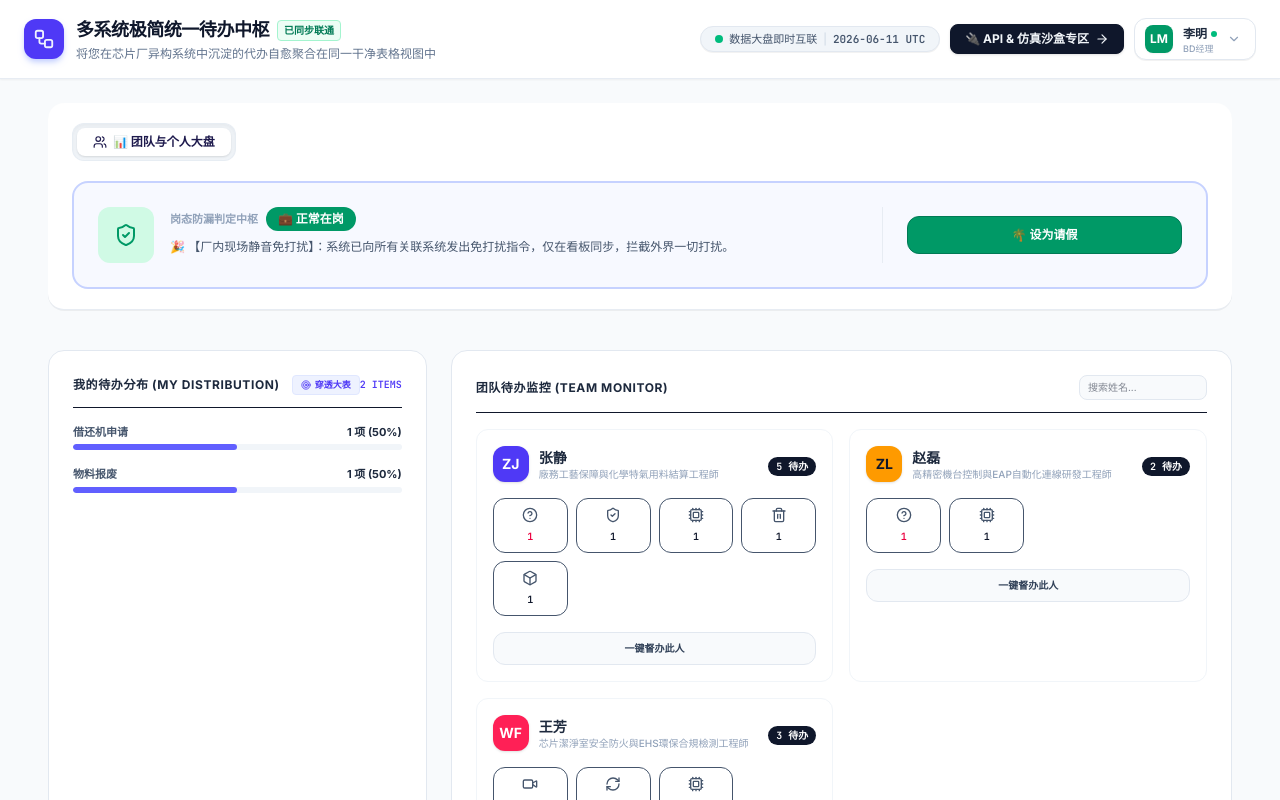
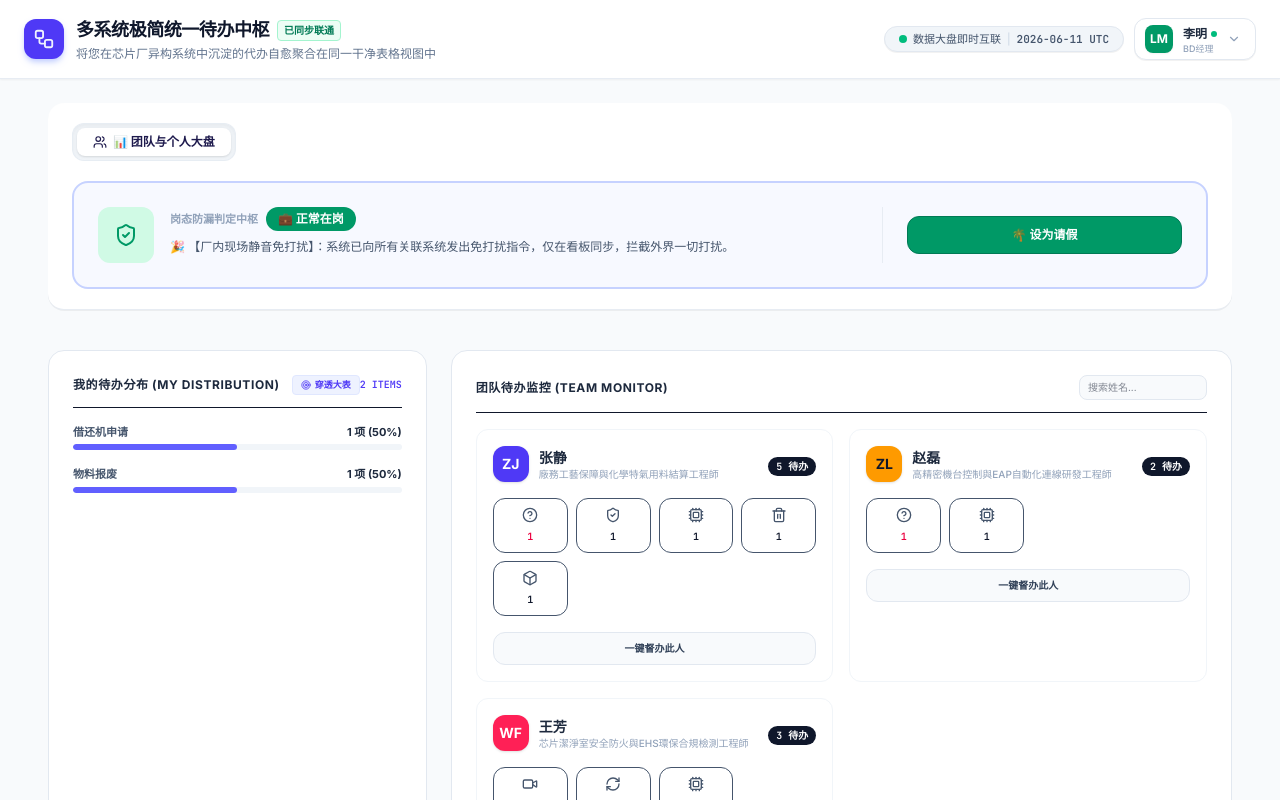
Before and after one commit to damonxzhang/nxp-auto-email, a React (Vite) app: page / in a window 1280 px wide. Shown: the top 800 px of the page. Built offline with nearby package versions, Linux system fonts and the light colour scheme.

Commit message:
1去掉了API调试按钮

```diff
--- a/src/App.tsx
+++ b/src/App.tsx
@@ -288,10 +288,7 @@ export default function App() {
       <Header
         currentUser={currentUser}
         userStatusMap={userStatusMap}
-        activeView={activeView}
-        setActiveView={setActiveView}
         isProfileOpen={isProfileOpen}
-        setIsProfileOpen={setIsProfileOpen}
         onProfileClick={() => setIsProfileOpen(!isProfileOpen)}
       />
 
--- a/src/components/Header.tsx
+++ b/src/components/Header.tsx
@@ -1,22 +1,17 @@
 import React from 'react';
-import { Workflow, ArrowRight, ChevronDown } from 'lucide-react';
+import { Workflow, ChevronDown } from 'lucide-react';
 import { UserProfile, Task } from '../types';
 
 interface HeaderProps {
   currentUser: UserProfile;
   userStatusMap: Record<string, { isVacation: boolean }>;
-  activeView: 'dashboard' | 'sandbox';
-  setActiveView: (view: 'dashboard' | 'sandbox') => void;
   isProfileOpen: boolean;
-  setIsProfileOpen: (open: boolean) => void;
   onProfileClick: () => void;
 }
 
 export const Header: React.FC<HeaderProps> = ({
   currentUser,
   userStatusMap,
-  activeView,
-  setActiveView,
   isProfileOpen,
   onProfileClick
 }) => {
@@ -45,29 +40,6 @@ export const Header: React.FC<HeaderProps> = ({
             <span className="text-slate-750 font-mono font-bold">2026-06-11 UTC</span>
           </div>
 
-          <button
-            onClick={() => {
-              setActiveView(activeView === 'dashboard' ? 'sandbox' : 'dashboard');
-              window.scrollTo({ top: 0, behavior: 'smooth' });
-            }}
-            className={`text-xs px-3.5 py-1.5 rounded-lg font-black transition flex items-center gap-1.5 cursor-pointer border shadow-sm ${
-              activeView === 'sandbox'
-                ? 'bg-indigo-600 hover:bg-indigo-500 border-indigo-500 text-indigo-50'
-                : 'bg-slate-900 hover:bg-slate-800 border-slate-900 text-slate-100'
-            }`}
-          >
-            {activeView === 'sandbox' ? (
-              <>
-                <span>📋 待办中枢大盘</span>
-              </>
-            ) : (
-              <>
-                <span>🔌 API & 仿真沙盒专区</span>
-                <ArrowRight className="w-3.5 h-3.5" />
-              </>
-            )}
-          </button>
-
           <div className="relative">
             <button
               id="btn-profile-center"
```
